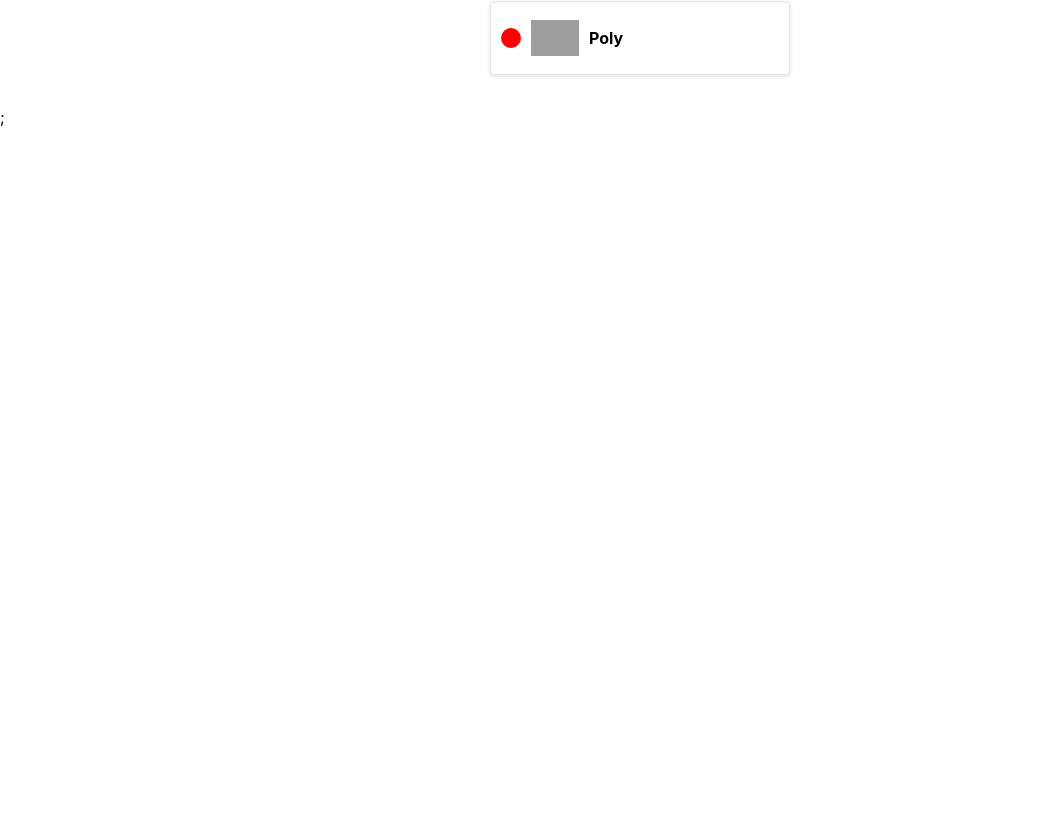
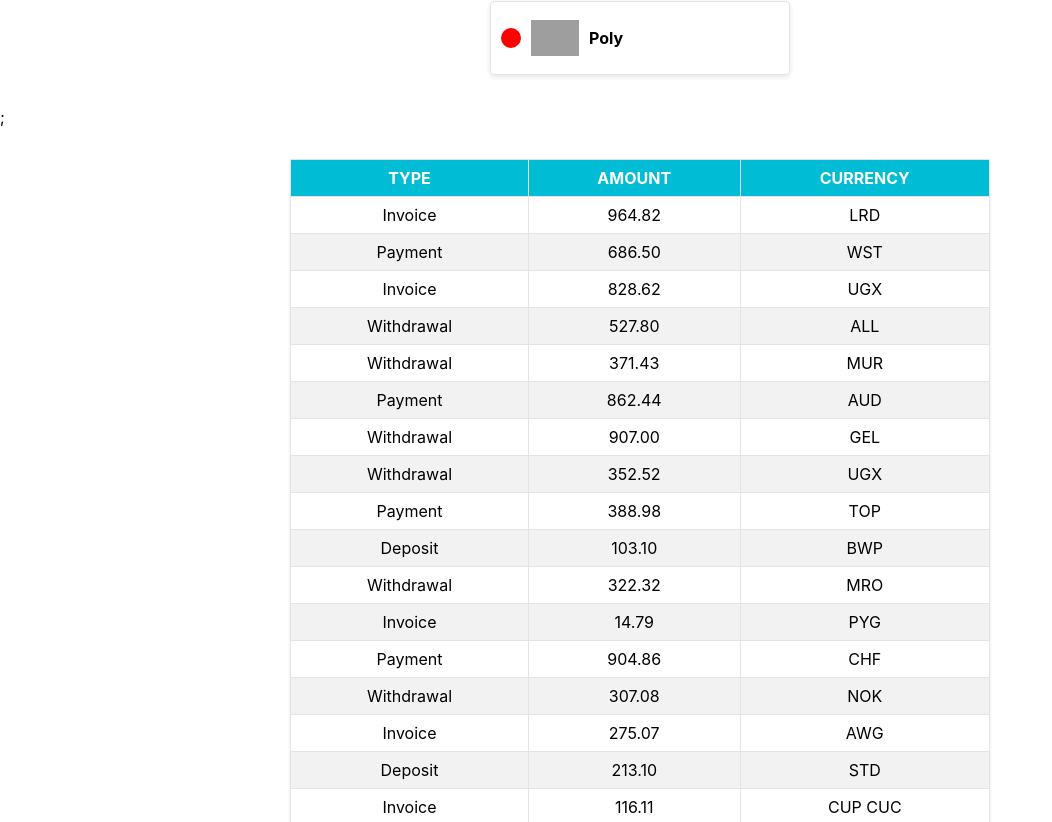
Before and after one commit to stdev33/goit-react-woolf-hw-01-components, a React (Create React App) app: page / in a window 1280 px wide. Shown: the part 1378-2200 px from the top of the page, without its empty margins (0-1052 px from the left). Before the commit the page ends 1505 px from the top, so only its background shows below. Built offline with nearby package versions, Linux system fonts and the light colour scheme; grey boxes are pictures that could not be loaded.

Commit message:
[+] task 4. TransactionHistory

```diff
--- a/src/components/App.jsx
+++ b/src/components/App.jsx
@@ -2,9 +2,11 @@
 import ProfileCSS from './Profile/Profile.module.css';
 import Statistics from 'components/Statistics/Statistics';
 import FriendList from 'components/FriendList/FriendList';
+import TransactionHistory from 'components/TransactionHistory/TransactionHistory';
 import user from 'data/user.json';
 import data from 'data/data.json';
 import friends from 'data/friends.json';
+import transactions from 'data/transactions.json';
 
 export const App = () => {
   return (
@@ -29,6 +31,7 @@
       <Statistics title="Upload stats" stats={data} />
       <Statistics stats={data} />
       <FriendList friends={friends} />;
+      <TransactionHistory items={transactions} />;
     </div>
   );
 };
--- /dev/null
+++ b/src/components/TransactionHistory/TransactionHistory.jsx
@@ -0,0 +1,27 @@
+import React from 'react';
+import css from './TransactionHistory.module.css';
+
+const TransactionHistory = ({ items }) => {
+  return (
+    <table className={css.transactionHistory}>
+      <thead>
+        <tr>
+          <th>Type</th>
+          <th>Amount</th>
+          <th>Currency</th>
+        </tr>
+      </thead>
+      <tbody>
+        {items.map(({ id, type, amount, currency }) => (
+          <tr key={id}>
+            <td>{type.charAt(0).toUpperCase() + type.slice(1)}</td>
+            <td>{amount}</td>
+            <td>{currency}</td>
+          </tr>
+        ))}
+      </tbody>
+    </table>
+  );
+};
+
+export default TransactionHistory;
--- /dev/null
+++ b/src/components/TransactionHistory/TransactionHistory.module.css
@@ -0,0 +1,29 @@
+.transactionHistory {
+  width: 100%;
+  margin: 32px auto;
+  max-width: 700px;
+  border-collapse: collapse;
+  box-shadow: 0 2px 3px rgba(0, 0, 0, 0.1);
+}
+
+.transactionHistory th,
+.transactionHistory td {
+  border: 1px solid #e1e4e8;
+  padding: 8px;
+  text-align: center;
+  vertical-align: middle;
+}
+
+.transactionHistory thead {
+  background-color: #00bcd4;
+  color: white;
+}
+
+.transactionHistory th {
+  font-weight: bold;
+  text-transform: uppercase;
+}
+
+.transactionHistory tbody tr:nth-child(even) {
+  background-color: #f2f2f2;
+}
--- /dev/null
+++ b/src/data/transactions.json
@@ -0,0 +1,122 @@
+[
+  {
+    "id": "1e0700a2-5183-4291-85cc-2065a036a683",
+    "type": "invoice",
+    "amount": "964.82",
+    "currency": "LRD"
+  },
+  {
+    "id": "a30f821b-4d25-4ff0-abdd-e340b3f0dd2b",
+    "type": "payment",
+    "amount": "686.50",
+    "currency": "WST"
+  },
+  {
+    "id": "44dca67a-8e5a-4798-bf8e-b15efd4e1abd",
+    "type": "invoice",
+    "amount": "828.62",
+    "currency": "UGX"
+  },
+  {
+    "id": "ea8ed3dc-2b68-4a53-905a-53ecb0adef33",
+    "type": "withdrawal",
+    "amount": "527.80",
+    "currency": "ALL"
+  },
+  {
+    "id": "ea76146a-0b00-4b80-bc02-a8c822176712",
+    "type": "withdrawal",
+    "amount": "371.43",
+    "currency": "MUR"
+  },
+  {
+    "id": "63ca02f9-d637-46b5-9237-f3b24425e029",
+    "type": "payment",
+    "amount": "862.44",
+    "currency": "AUD"
+  },
+  {
+    "id": "ed0263e8-59a5-4bf1-87e0-2bb88e53dc34",
+    "type": "withdrawal",
+    "amount": "907.00",
+    "currency": "GEL"
+  },
+  {
+    "id": "6013bad0-750c-4691-8bc2-d8f2b43969c4",
+    "type": "withdrawal",
+    "amount": "352.52",
+    "currency": "UGX"
+  },
+  {
+    "id": "252c7be4-8b06-4fa7-8d42-61fb835b70d5",
+    "type": "payment",
+    "amount": "388.98",
+    "currency": "TOP"
+  },
+  {
+    "id": "4eaab41b-b967-40ac-82ed-85fc66f646f1",
+    "type": "deposit",
+    "amount": "103.10",
+    "currency": "BWP"
+  },
+  {
+    "id": "9648a350-8469-42d5-8bf3-18090de5fe67",
+    "type": "withdrawal",
+    "amount": "322.32",
+    "currency": "MRO"
+  },
+  {
+    "id": "9c5c25fb-1a95-4b2f-8d1f-4c4426d677cc",
+    "type": "invoice",
+    "amount": "14.79",
+    "currency": "PYG"
+  },
+  {
+    "id": "43ef232c-80e9-4d6f-b48a-b22405620de3",
+    "type": "payment",
+    "amount": "904.86",
+    "currency": "CHF"
+  },
+  {
+    "id": "5161682e-e620-4019-ab0a-24ceb10fbd20",
+    "type": "withdrawal",
+    "amount": "307.08",
+    "currency": "NOK"
+  },
+  {
+    "id": "7b119d71-42e6-4c42-a141-6818b07bb9ff",
+    "type": "invoice",
+    "amount": "275.07",
+    "currency": "AWG"
+  },
+  {
+    "id": "a4f65722-65c4-4c28-b1f4-b8ed988bb205",
+    "type": "deposit",
+    "amount": "213.10",
+    "currency": "STD"
+  },
+  {
+    "id": "c6e5784b-0ca3-48d6-86e5-b5128af5a523",
+    "type": "invoice",
+    "amount": "116.11",
+    "currency": "CUP CUC"
+  },
+  {
+    "id": "c9ebed6a-3a02-4b49-ac0d-0534b51f2bfd",
+    "type": "invoice",
+    "amount": "878.67",
+    "currency": "HKD"
+  },
+  {
+    "id": "a4a98b0e-b22c-438b-9f83-de2df52110c8",
+    "type": "invoice",
+    "amount": "725.03",
+    "currency": "UYU UYI"
+  },
+  {
+    "id": "b39bfa7a-0166-4c47-94d6-87d20590f746",
+    "type": "payment",
+    "amount": "405.45",
+    "currency": "MDL"
+  }
+]
```
